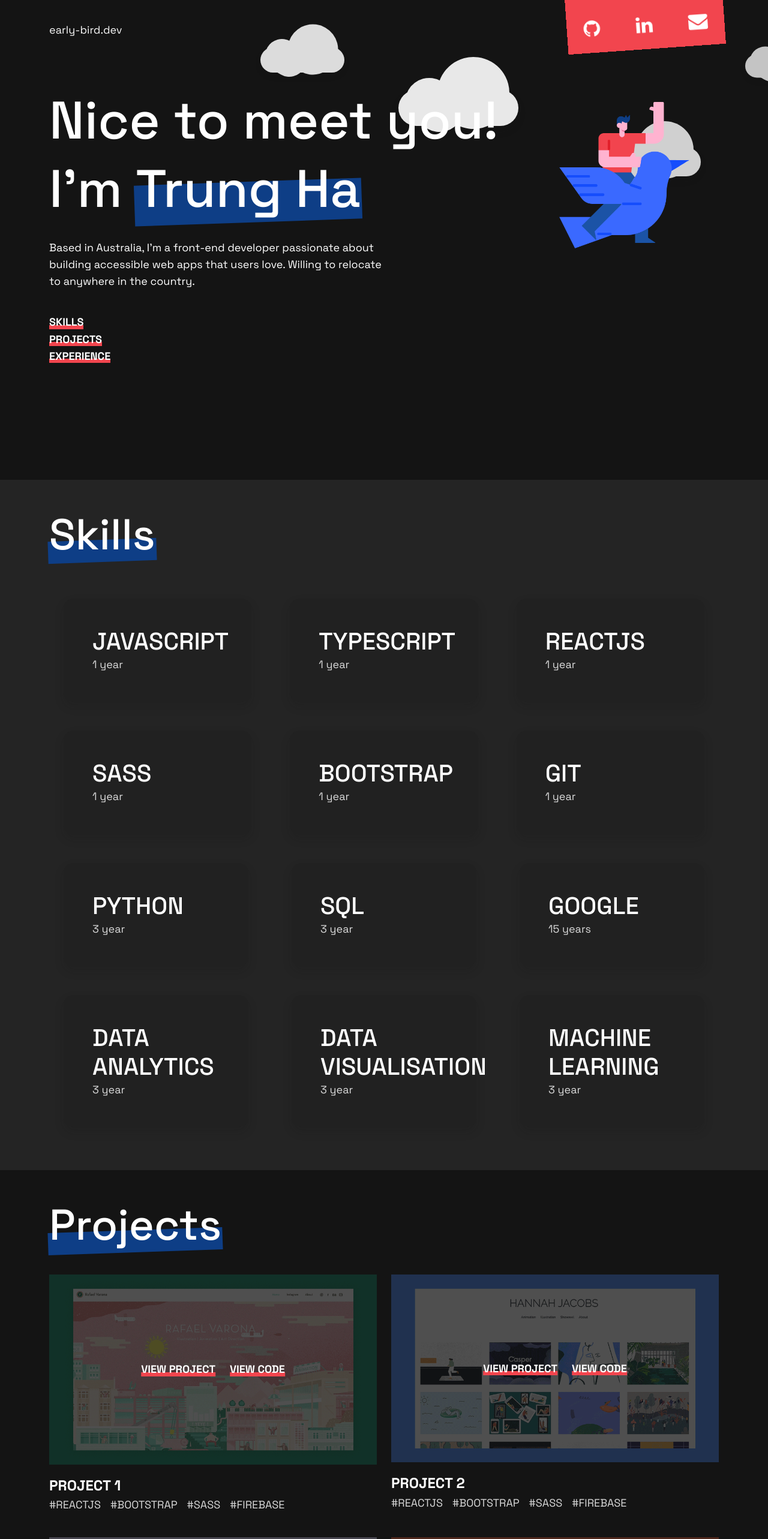
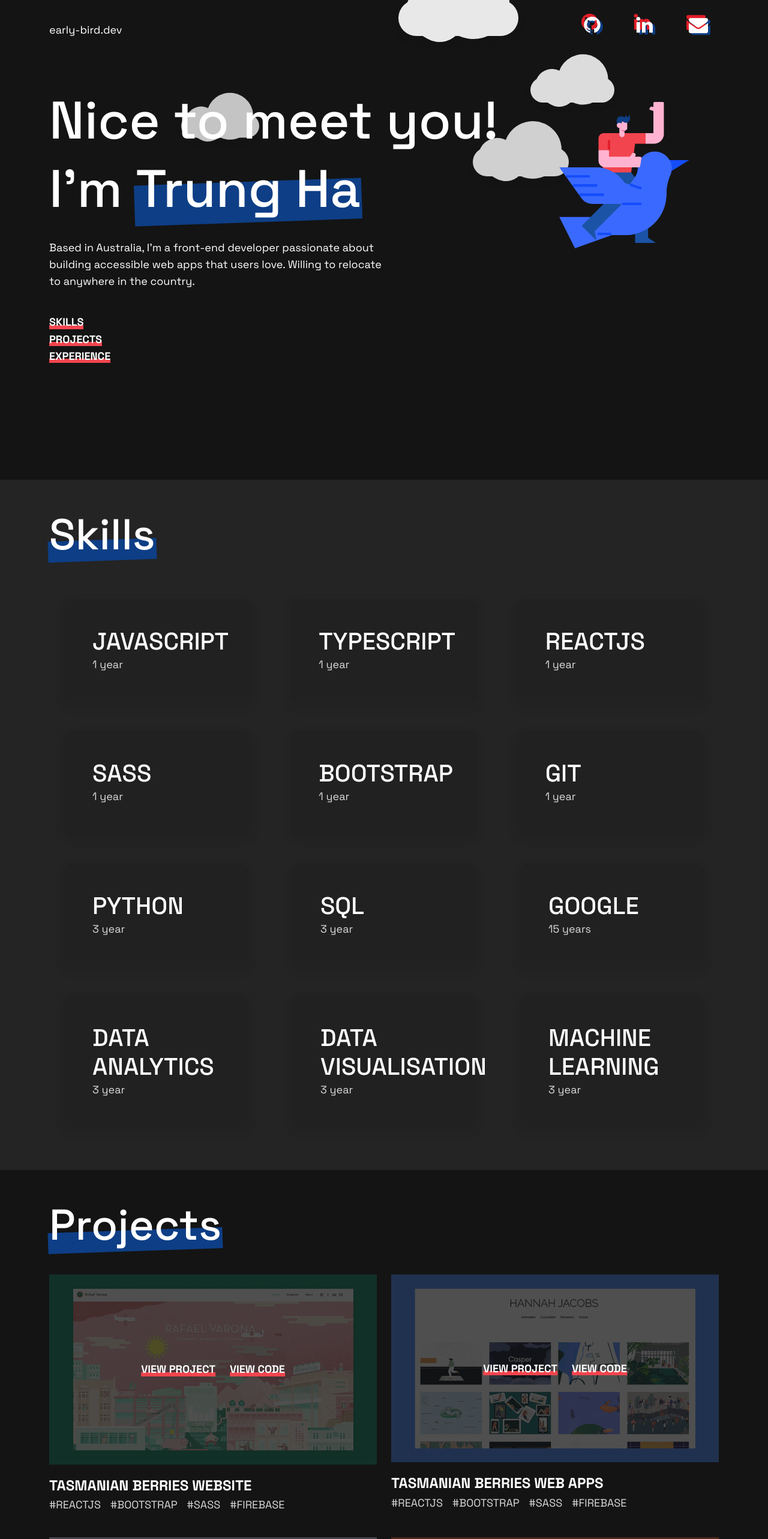
Before and after one commit to earlybird-dev/my-portfolio, a React (Create React App) app: page / in a window 1280 px wide. Shown: the top 2566 px of the page at 60% size. Built offline with nearby package versions, Linux system fonts and the light colour scheme.

Commit message:
Adjust clouds position and social links

```diff
--- a/src/components/Experience.jsx
+++ b/src/components/Experience.jsx
@@ -4,9 +4,8 @@ const Experience = () => {
   return (
     <section id="experience" className="bg-darkgray py-5">
       <div className="container">
-        <h2 className="">
-          <span>Experience</span>
-        </h2>
+        <h2 className="highlight">Experience</h2>
+
         <p>
           Lorem ipsum dolor sit amet, consectetur adipisicing elit. Dolorem
           adipisci iure laudantium qui voluptatibus aspernatur est delectus
--- a/src/components/Header.jsx
+++ b/src/components/Header.jsx
@@ -6,7 +6,7 @@ const Header = () => {
     <>
       <header className="header min-vh-100 pb-5">
         <div className="container-fluid m-0 position-relative">
-          <div id="clouds" className="">
+          <div id="clouds" className="min-vh-100">
             <div className="cloud x1 shadow">1</div>
             <div className="cloud x2 shadow">2</div>
             <div className="cloud x3 shadow">3</div>
--- a/src/components/Projects.jsx
+++ b/src/components/Projects.jsx
@@ -10,9 +10,7 @@ const Projects = () => {
   return (
     <section id="projects" className="bg-black py-5">
       <div className="container">
-        <h2 className="">
-          <span>Projects</span>
-        </h2>
+        <h2 className="highlight">Projects </h2>
         <div className="row g-4">
           <div className="col-12 col-lg-6 ">
             <div className="project d-flex flex-column">
@@ -27,7 +25,7 @@ const Projects = () => {
                 </div>
               </div>
               <div className="project-info d-flex flex-column px-0 py-3">
-                <div className="project-name">Project 1</div>
+                <div className="project-name">Tasmanian Berries Website</div>
                 <div className="project-skills text-gray d-flex flex-wrap gap-3">
                   <div>#ReactJS</div>
                   <div>#Bootstrap</div>
@@ -50,7 +48,7 @@ const Projects = () => {
                 </div>
               </div>
               <div className="project-info d-flex flex-column px-0 py-3">
-                <div className="project-name">Project 2</div>
+                <div className="project-name">Tasmanian Berries Web Apps</div>
                 <div className="project-skills text-gray d-flex flex-wrap gap-3">
                   <div>#ReactJS</div>
                   <div>#Bootstrap</div>
@@ -73,7 +71,7 @@ const Projects = () => {
                 </div>
               </div>
               <div className="project-info d-flex flex-column px-0 py-3">
-                <div className="project-name">Project 3</div>
+                <div className="project-name">PointsBet Clone</div>
                 <div className="project-skills text-gray d-flex flex-wrap gap-3">
                   <div>#ReactJS</div>
                   <div>#Bootstrap</div>
@@ -96,7 +94,7 @@ const Projects = () => {
                 </div>
               </div>
               <div className="project-info d-flex flex-column px-0 py-3">
-                <div className="project-name">Project 4</div>
+                <div className="project-name">Data Science Blog</div>
                 <div className="project-skills text-gray d-flex flex-wrap gap-3">
                   <div>#ReactJS</div>
                   <div>#Bootstrap</div>
--- a/src/components/Skills.jsx
+++ b/src/components/Skills.jsx
@@ -4,9 +4,7 @@ const Skills = () => {
   return (
     <section id="skills" className="bg-darkgray py-5">
       <div className="container">
-        <h2 className="">
-          <span>Skills</span>
-        </h2>
+        <h2 className="highlight">Skills</h2>
         <div className="row gx-3">
           <div className="col-6 col-md-4 ">
             <div className="skill-web d-flex flex-column mb-3 m-md-3 m-lg-4 p-3 p-md-4 p-lg-5 rounded-4 shadow">
--- a/src/scss/index.scss
+++ b/src/scss/index.scss
@@ -58,33 +58,38 @@ $fs-12: 0.75rem;
   border-radius: $radius;
 }
 
-@mixin transition($transition) {
-  -moz-transition: all $transition ease-in-out;
-  -o-transition: all $transition ease-in-out;
-  -webkit-transition: all $transition ease-in-out;
-  -ms-transition: all $transition ease-in-out;
-  transition: all $transition ease-in-out;
+@mixin transition($duration) {
+  -moz-transition: all $duration ease-in-out;
+  -o-transition: all $duration ease-in-out;
+  -webkit-transition: all $duration ease-in-out;
+  -ms-transition: all $duration ease-in-out;
+  transition: all $duration ease-in-out;
 }
 
-@mixin transform-scale($scale) {
-  -webkit-transform: scale($scale);
-  -moz-transform: scale($scale);
-  transform: scale($scale);
+@mixin transform-scale($number) {
+  -webkit-transform: scale($number);
+  -moz-transform: scale($number);
+  transform: scale($number);
 }
 
-@mixin transform-rotate($rotate) {
-  -webkit-transform: rotate($rotate);
-  -moz-transform: rotate($rotate);
-  transform: rotate($rotate);
+@mixin transform-rotate($deg) {
+  -webkit-transform: rotate($deg);
+  -moz-transform: rotate($deg);
+  transform: rotate($deg);
 }
 
-@mixin moveclouds-animation($duration) {
-  -webkit-animation: moveclouds $duration linear infinite;
-  -moz-animation: moveclouds $duration linear infinite;
-  -o-animation: moveclouds $duration linear infinite;
+@mixin icon3d-animation($duration) {
+  -webkit-animation: icon3d $duration infinite;
+  animation: icon3d $duration infinite;
 }
+
+@mixin moving-clouds-animation($duration) {
+  -webkit-animation: moving-clouds $duration linear infinite;
+  -moz-animation: moving-clouds $duration linear infinite;
+  -o-animation: moving-clouds $duration linear infinite;
+}
+
 // GENERAL
-
 html {
   box-sizing: border-box;
   font-size: 100%;
@@ -96,25 +101,23 @@ html {
   box-sizing: inherit;
 }
 
-body {
-  margin: 0;
-  font-family: $font-primary;
-  background-color: $black;
-  color: $white;
-  font-size: $fs-18;
-  line-height: 1.56;
-  overflow-x: hidden;
-}
-
 html,
 body {
   max-width: 100%;
   overflow-x: hidden;
 }
 
+body {
+  font-family: $font-primary;
+  font-size: $fs-18;
+  line-height: 1.56;
+  background-color: $black;
+  color: $white;
+  margin: 0;
+}
+
 h1 {
   font-size: $fs-88;
-
   @include media-breakpoint-down(xl) {
     font-size: $fs-72;
   }
@@ -127,7 +130,6 @@ h1 {
 }
 
 h2 {
-  margin-bottom: $fs-40;
   font-size: $fs-72;
   @include media-breakpoint-down(xl) {
     font-size: $fs-56;
@@ -138,7 +140,9 @@ h2 {
   @include media-breakpoint-down(md) {
     font-size: $fs-32;
   }
-  span {
+  &.highlight {
+    margin-bottom: $fs-40;
+    width: fit-content;
     position: relative;
     z-index: 1;
     &:before {
@@ -150,19 +154,11 @@ h2 {
       left: -2px;
       bottom: 0;
       z-index: -1;
-      transform: rotate(-2deg);
-      @include transition(0.25s);
+      @include transform-rotate(-2deg);
+      @include transition(0.5s);
     }
     &:hover::before {
       background-color: $darkred;
-      content: '';
-      position: absolute;
-      width: calc(100% + 4px);
-      height: 40%;
-      left: -2px;
-      bottom: 0;
-      z-index: -1;
-      transform: rotate(-2deg);
     }
   }
 }
@@ -186,8 +182,13 @@ h3 {
 }
 
 a {
-  &:focus {
   text-decoration: none;
+  color: $white;
+  &:focus,
+  &:visited,
+  &:hover {
+    text-decoration: none;
+    color: $white;
   }
 }
 
@@ -195,50 +196,20 @@ a {
 
 .header {
   .navbar {
-    .navbar-name {
-      font-size: $fs-18;
-      a {
-        text-decoration: none;
-        color: $lightgray;
-
-        &:focus,
-        &:visited,
-        &:hover {
-          text-decoration: none;
-        }
-      }
-    }
-
     .navbar-social {
-      // transform: rotate(-4deg);
-
       position: relative;
-      @include transform-rotate(-4deg);
-      // display: -webkit-box;
-      // display: -webkit-flex;
-      // display: -ms-flexbox;
-      // display: flex;
-      // -webkit-box-pack: center;
-      // -webkit-justify-content: center;
-      // -ms-flex-pack: center;
-      // justify-content: center;
-      // -webkit-box-align: center;
-      // -webkit-align-items: center;
-      // -ms-flex-align: center;
-      // align-items: center;
       .icon-3d {
         font-size: $fs-32;
         @include media-breakpoint-down(md) {
           font-size: $fs-18;
         }
+        @include icon3d-animation(2s);
 
         padding: 10px;
-        // -webkit-animation: icon3d 200ms 10;
-        // animation: icon3d 200ms 10;
+
         color: $white;
         &:hover {
-          -webkit-animation: icon3d 200ms infinite;
-          animation: icon3d 200ms infinite;
+          @include icon3d-animation(200ms);
         }
       }
 
@@ -259,6 +230,8 @@ a {
           text-shadow: -5px 0 $darkred, 5px -4px $darkblue;
         }
       }
+      @include media-breakpoint-down(md) {
+        @include transform-rotate(-2deg);
 
         &:before {
           background-color: $red;
@@ -272,19 +245,16 @@ a {
         }
       }
     }
+  }
 
   // CLOUDS
   // Credit to Oscar Bustos at https://codepen.io/elchiconube/pen/naxOWv
 
   #clouds {
     position: absolute;
-    top: 50px;
-    @include media-breakpoint-down(md) {
-      padding: 50px 0px;
-    }
+
     z-index: -1;
-    // background: hsl(0, 0%, 14%);
-    padding: 100px 0px;
+    // background: hsl(0, 0%, 10%);
   }
 
   // Cloud shape
@@ -324,7 +294,7 @@ a {
   // Make animation
   .x1 {
     opacity: 0.9;
-    @include moveclouds-animation(12s);
+    @include moving-clouds-animation(12s);
 
     @include media-breakpoint-down(md) {
       @include transform-scale(0.5);
@@ -333,7 +303,7 @@ a {
 
   .x2 {
     opacity: 0.65;
-    @include moveclouds-animation(20s);
+    @include moving-clouds-animation(20s);
 
     left: 200px;
     @include media-breakpoint-down(md) {
@@ -348,13 +318,7 @@ a {
 
   .x3 {
     opacity: 0.85;
-    @include moveclouds-animation(15s);
-
-    left: -450px;
-    top: -200px;
-    @include media-breakpoint-down(md) {
-      left: -125px;
-    }
+    @include moving-clouds-animation(15s);
 
     @include transform-scale(0.7);
     @include media-breakpoint-down(md) {
@@ -364,15 +328,14 @@ a {
 
   .x4 {
     opacity: 0.75;
-    @include moveclouds-animation(13s);
+    @include moving-clouds-animation(13s);
 
-    left: 470px;
-    top: -250px;
+    left: -470px;
     @include media-breakpoint-down(md) {
-      left: 235px;
+      left: -235px;
     }
+
     @include transform-scale(0.65);
-
     @include media-breakpoint-down(md) {
       @include transform-scale(0.325);
     }
@@ -380,12 +343,11 @@ a {
 
   .x5 {
     opacity: 0.8;
-    @include moveclouds-animation(24s);
+    @include moving-clouds-animation(24s);
 
-    left: -150px;
-    top: -150px;
+    left: -370px;
     @include media-breakpoint-down(md) {
-      left: -75px;
+      left: -175px;
     }
 
     @include transform-scale(0.8);
@@ -394,7 +356,7 @@ a {
     }
   }
 
-  @keyframes moveclouds {
+  @keyframes moving-clouds {
     0% {
       margin-left: 1600px;
     }
@@ -402,7 +364,7 @@ a {
       margin-left: -200px;
     }
   }
-  @-moz-keyframes moveclouds {
+  @-moz-keyframes moving-clouds {
     0% {
       margin-left: 1600px;
     }
@@ -410,7 +372,7 @@ a {
       margin-left: -200px;
     }
   }
-  @-o-keyframes moveclouds {
+  @-o-keyframes moving-clouds {
     0% {
       margin-left: 1600px;
     }
@@ -420,7 +382,7 @@ a {
   }
 
   @include media-breakpoint-down(md) {
-    @keyframes moveclouds {
+    @keyframes moving-clouds {
       0% {
         margin-left: 450px;
       }
@@ -428,7 +390,7 @@ a {
         margin-left: -200px;
       }
     }
-    @-moz-keyframes moveclouds {
+    @-moz-keyframes moving-clouds {
       0% {
         margin-left: 450px;
       }
@@ -436,7 +398,7 @@ a {
         margin-left: -200px;
       }
     }
-    @-o-keyframes moveclouds {
+    @-o-keyframes moving-clouds {
       0% {
         margin-left: 450px;
       }
```
Also changed, not shown: src/css/index.css, 1 other file (tests, documents, lock files or other folders). Lines whose indentation alone changed are shown as unchanged.
